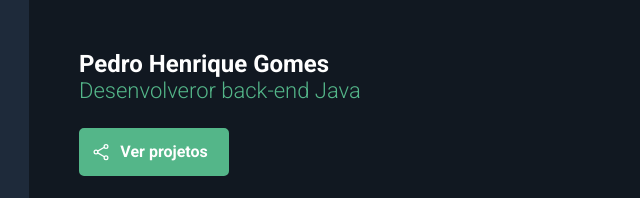
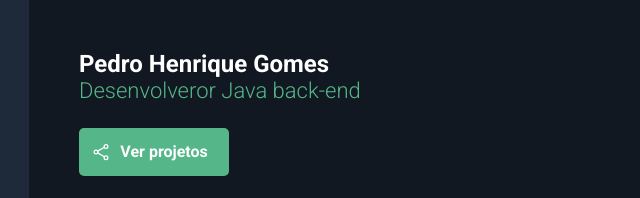
Before and after one commit to PedroHenrique0121/PedroHenrique0121.github.io, a plain HTML site: page index.html in a window 1280 px wide. Shown: the top 198 px of the page, 238-878 px from the left. Drawn offline with nearby package versions, Linux system fonts and the light colour scheme.

Commit message:
atualização de contato

```diff
--- a/index.html
+++ b/index.html
@@ -39,7 +39,7 @@
 
         <section id="about-container">
             <h1 id="name">Pedro Henrique Gomes</h1>
-            <p id="title"><spa class="highlight">Desenvolveror back-end Java</span></p>
+            <p id="title"><spa class="highlight">Desenvolveror Java back-end </span></p>
             <p class="description"></p>
             <a href="#" id="btn-projects">
                 <ion-icon name="share-social-outline"></ion-icon>
```
